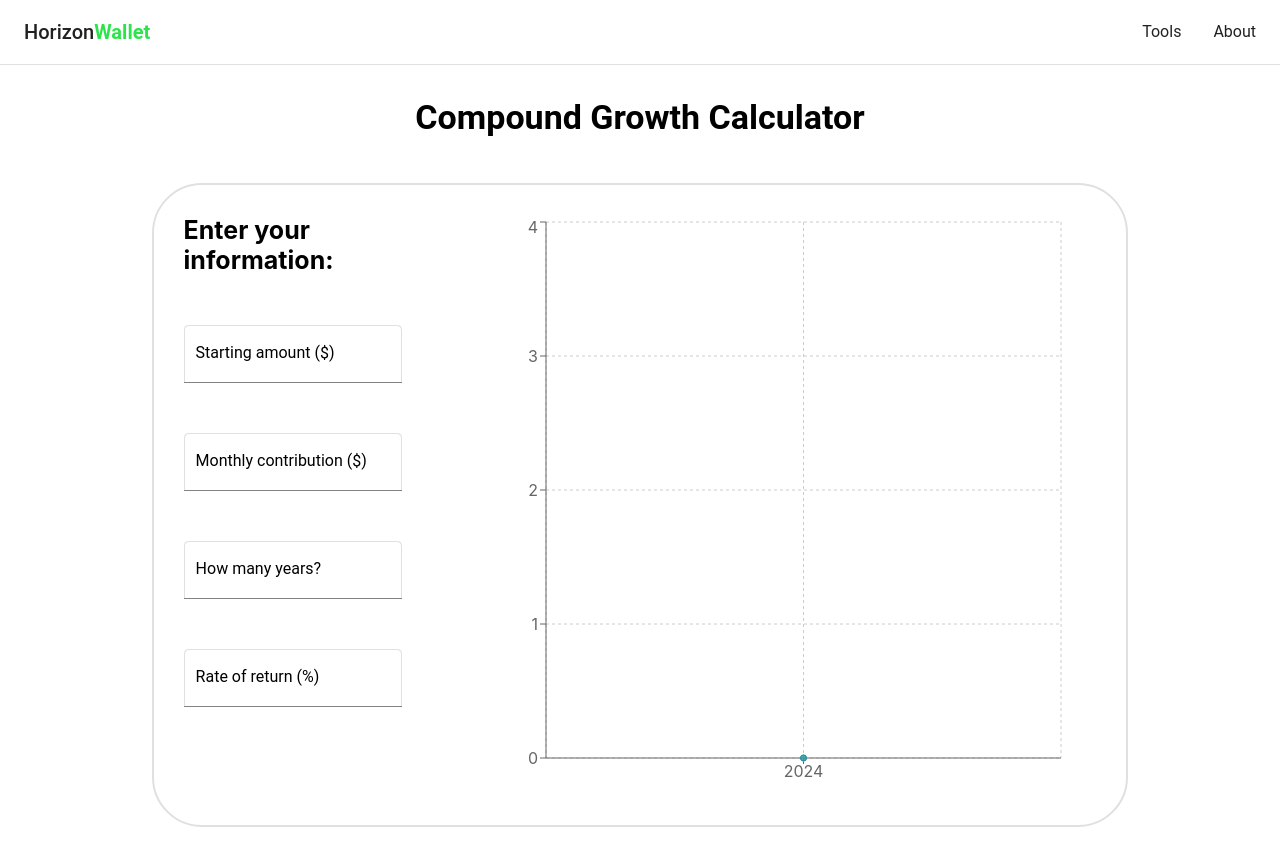
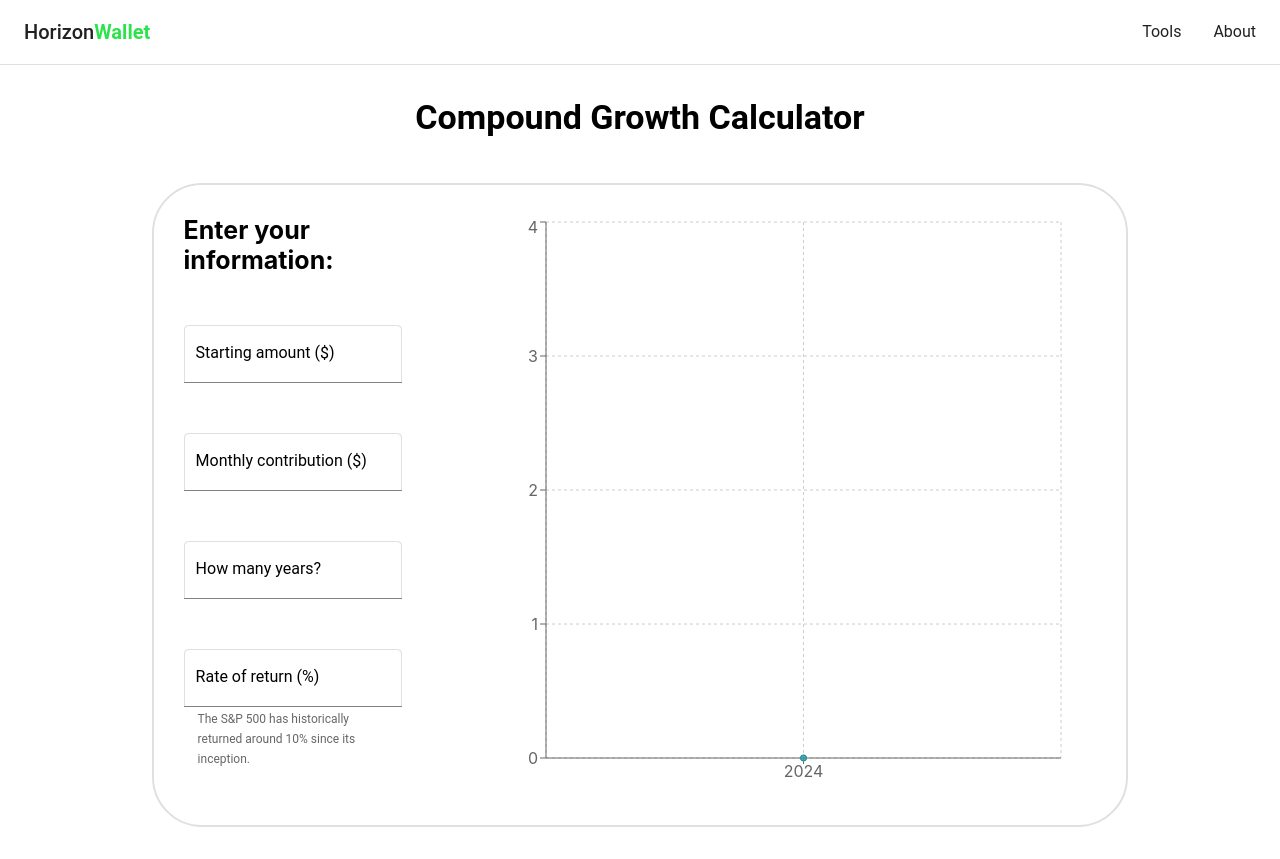
Before and after one commit to smm3123/Recharts-Investment-Calculator, a React (Create React App) app: page /tools/compound-growth in a window 1280 px wide. Built offline with nearby package versions, Linux system fonts and the light colour scheme.

Commit message:
Add helper text

```diff
--- a/src/calculators/CompoundGrowth/Inputs.jsx
+++ b/src/calculators/CompoundGrowth/Inputs.jsx
@@ -79,6 +79,7 @@ const Inputs = ({ setYearlyReturns }) => {
         label="Rate of return (%)"
         variant="filled"
         onChange={(e) => setRateOfReturn(e.target.value)}
+        helperText="The S&P 500 has historically returned around 10% since its inception."
       />
     </Box>
   );
```
